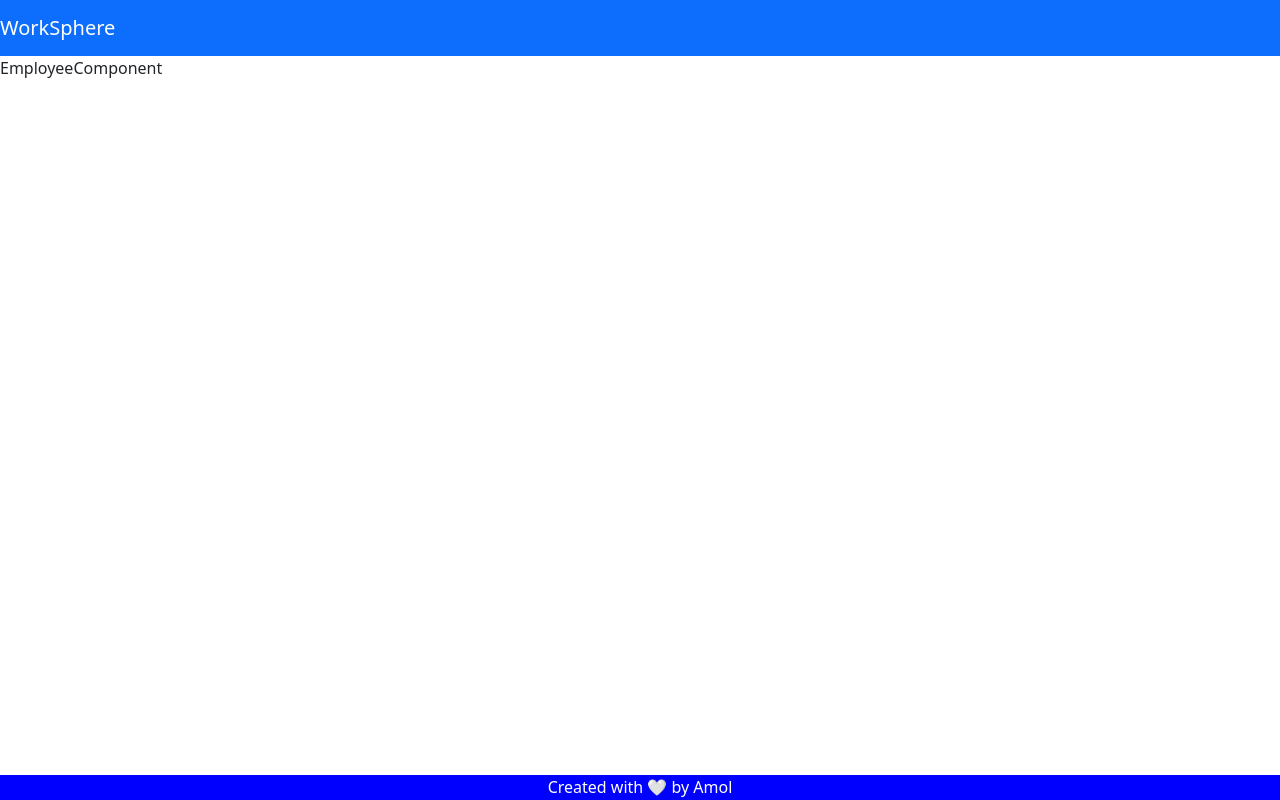
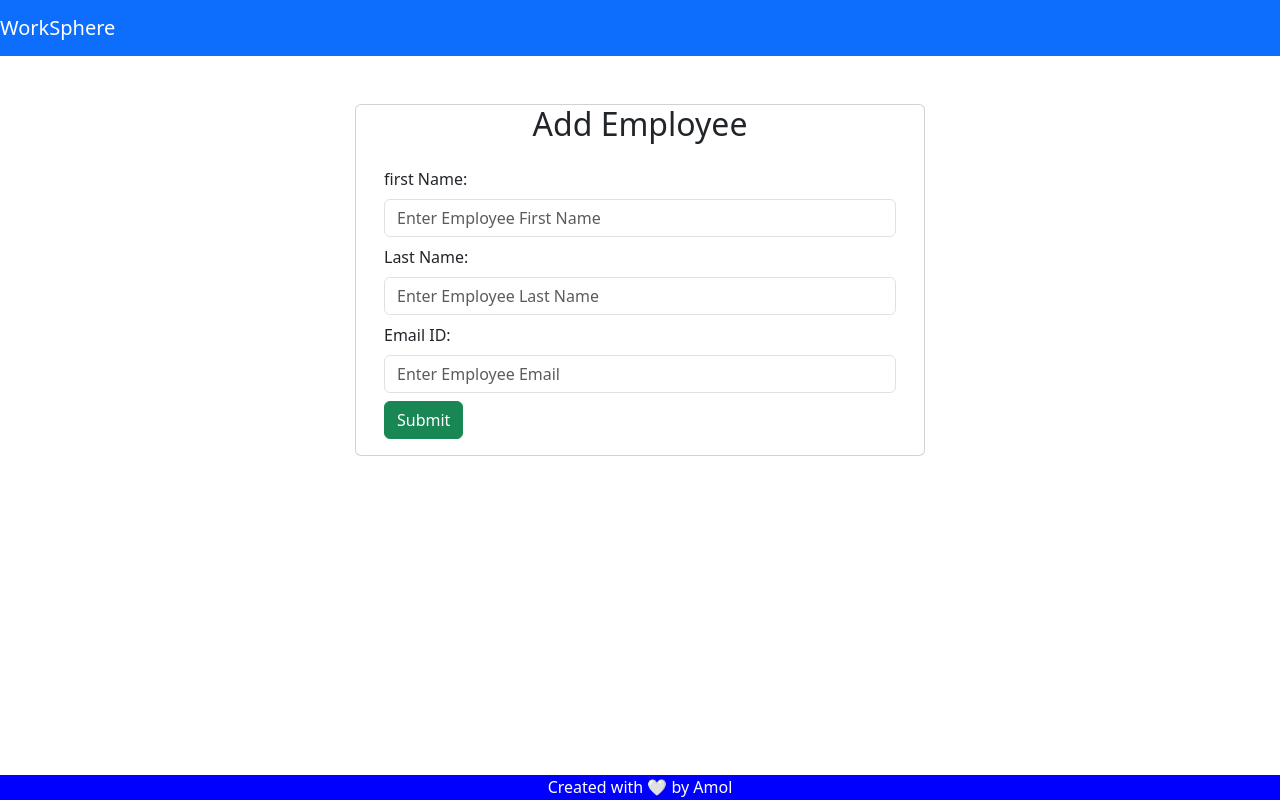
Before and after one commit to amol1211/WorkSphere, a React (Vite) app in the folder ws-frontend/: page / in a window 1280 px wide. Both pictures are taken after a click on the button "Add Employee". Built offline with nearby package versions, Linux system fonts and the light colour scheme; no server answers.

Commit message:
Connect employee component to employee service method

```diff
--- a/ws-frontend/src/components/EmployeeComponent.jsx
+++ b/ws-frontend/src/components/EmployeeComponent.jsx
@@ -1,7 +1,77 @@
-import React from "react";
+import React, { useState } from "react";
+import { createEmployee } from "../services/EmployeeService";
+import { useNavigate } from "react-router-dom";
 
 const EmployeeComponent = () => {
-  return <div>EmployeeComponent</div>;
+  const [firstName, setFirstName] = useState("");
+  const [lastName, setLastName] = useState("");
+  const [email, setEmail] = useState("");
+
+  const navigator = useNavigate();
+
+  function saveEmployee(e) {
+    e.preventDefault();
+
+    const employee = { firstName, lastName, email };
+    //console.log(employee);
+
+    createEmployee(employee).then((response) => {
+      //console.log(response.data);
+      navigator("/employees");
+    });
+  }
+
+  return (
+    <div className="container">
+      <br></br>
+      <br></br>
+      <div className="row">
+        <div className="card col-md-6 offset-md-3 offset-md-3">
+          <h2 className="text-center">Add Employee</h2>
+          <div className="card-body">
+            <form>
+              <div className="form-group mb-2">
+                <label className="form-label">first Name:</label>
+                <input
+                  type="text"
+                  placeholder="Enter Employee First Name"
+                  name="firstName"
+                  value={firstName}
+                  className="form-control"
+                  onChange={(e) => setFirstName(e.target.value)}
+                ></input>
+              </div>
+              <div className="form-group mb-2">
+                <label className="form-label">Last Name:</label>
+                <input
+                  type="text"
+                  placeholder="Enter Employee Last Name"
+                  name="lastName"
+                  value={lastName}
+                  className="form-control"
+                  onChange={(e) => setLastName(e.target.value)}
+                ></input>
+              </div>
+              <div className="form-group mb-2">
+                <label className="form-label">Email ID:</label>
+                <input
+                  type="text"
+                  placeholder="Enter Employee Email"
+                  name="email"
+                  value={email}
+                  className="form-control"
+                  onChange={(e) => setEmail(e.target.value)}
+                ></input>
+              </div>
+              <button className="btn btn-success" onClick={saveEmployee}>
+                Submit
+              </button>
+            </form>
+          </div>
+        </div>
+      </div>
+    </div>
+  );
 };
 
 export default EmployeeComponent;
--- a/ws-frontend/src/services/EmployeeService.js
+++ b/ws-frontend/src/services/EmployeeService.js
@@ -3,3 +3,6 @@
 const REST_API_BASE_URL = "http://localhost:8080/api/employees";
 
 export const listEmployees = () => axios.get(REST_API_BASE_URL);
+
+export const createEmployee = (employee) =>
+  axios.post(REST_API_BASE_URL, employee);
```
